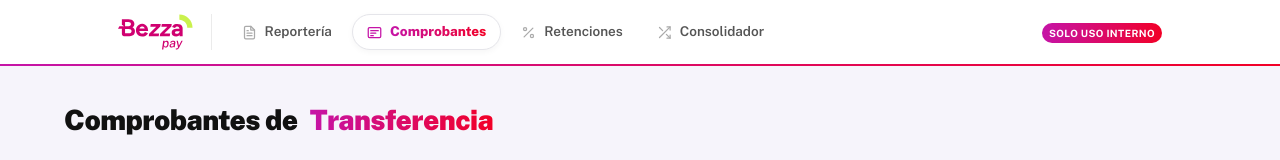
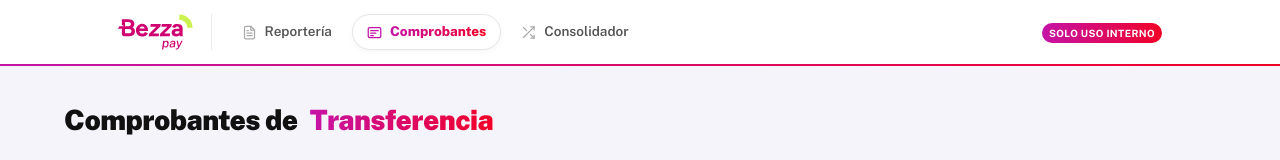
Before and after one commit to Tobis2323/Reporteria-BPAY, a website: page comprobantes.html in a window 1280 px wide. Shown: the top 160 px of the page. Drawn offline with nearby package versions, Linux system fonts and the light colour scheme.

Commit message:
Ocultar pestaña de Retenciones momentaneamente

```diff
--- a/comprobantes.html
+++ b/comprobantes.html
@@ -40,7 +40,7 @@
               </svg>
               <span class="nav-text">Comprobantes</span>
             </a>
-            <a href="retenciones.html" class="header__nav-link" id="navRetenciones">
+            <a href="retenciones.html" class="header__nav-link" id="navRetenciones" hidden style="display: none;">
               <svg width="15" height="15" viewBox="0 0 24 24" fill="none" stroke="currentColor" stroke-width="2" stroke-linecap="round" stroke-linejoin="round">
                 <line x1="19" y1="5" x2="5" y2="19"></line>
                 <circle cx="6.5" cy="6.5" r="2.5"></circle>
```
Also changed, not shown: consolidador.html (+1 -1 lines), index.html (+1 -1 lines).
